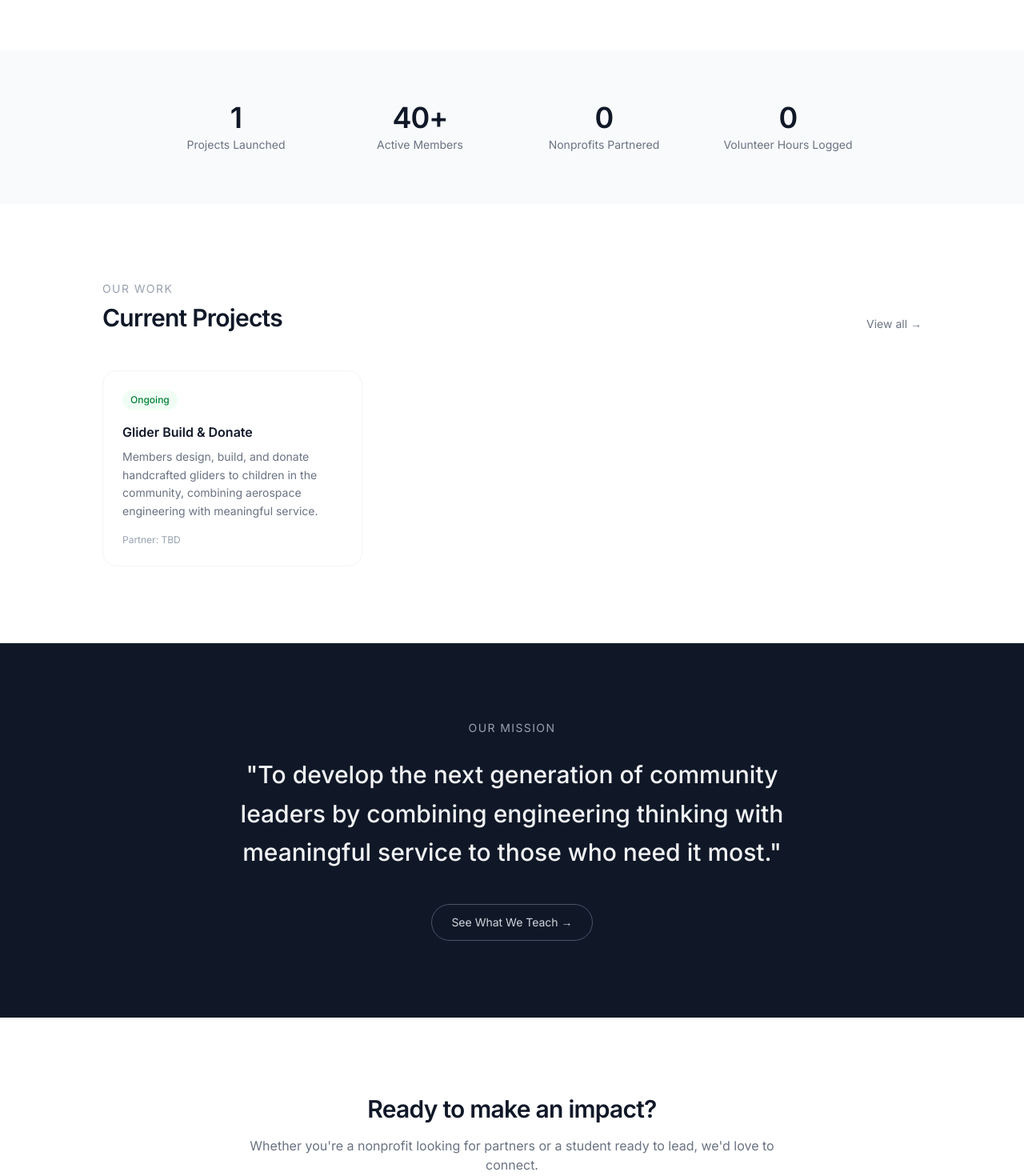
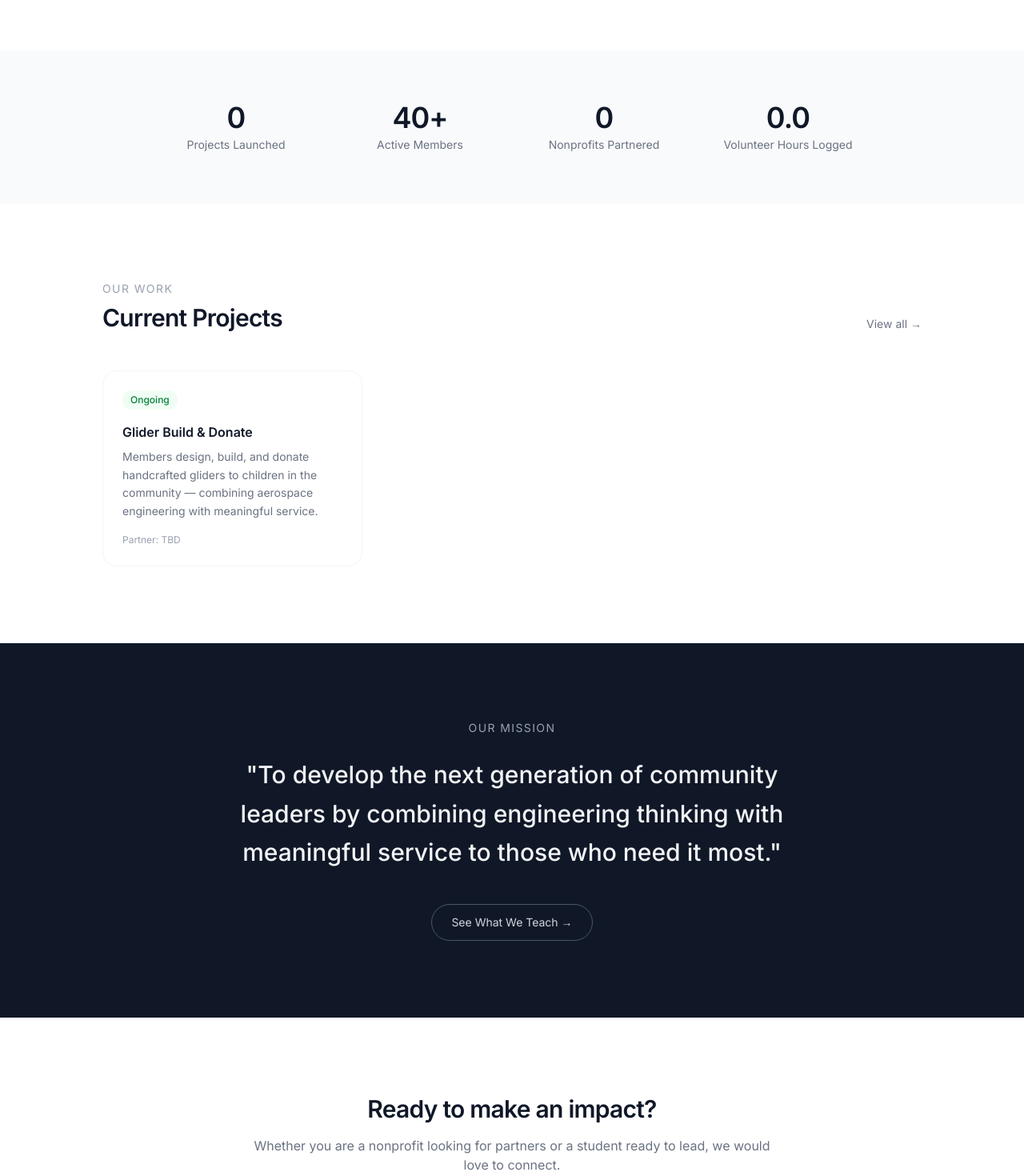
Before and after one commit to Aerosolve-Interactive/whsaec, a Next.js app: page / in a window 1280 px wide. Shown: the part 600-2070 px from the top of the page at 80% size. Built offline with nearby package versions, Linux system fonts and the light colour scheme; no server answers; the database is empty.

Commit message:
dynamic homepage stats

```diff
--- a/app/page.tsx
+++ b/app/page.tsx
@@ -1,22 +1,35 @@
 import Link from 'next/link'
+import { createClient } from '@/lib/supabase/server'
 
-const stats = [
-  { value: '1', label: 'Projects Launched' },
-  { value: '40+', label: 'Active Members' },
-  { value: '0', label: 'Nonprofits Partnered' },
-  { value: '0', label: 'Volunteer Hours Logged' },
-]
-
-const projects = [
+const projectsList = [
   {
     title: 'Glider Build & Donate',
-    description: 'Members design, build, and donate handcrafted gliders to children in the community, combining aerospace engineering with meaningful service.',
+    description: 'Members design, build, and donate handcrafted gliders to children in the community — combining aerospace engineering with meaningful service.',
     status: 'Ongoing',
     partner: 'TBD',
   },
 ]
 
-export default function Home() {
+export default async function Home() {
+  const supabase = await createClient()
+
+  const [hoursRes, membersRes, projectsRes] = await Promise.all([
+    supabase.from('volunteer_hours').select('hours').eq('verified', true),
+    supabase.from('profiles').select('id'),
+    supabase.from('projects').select('id'),
+  ])
+
+  const totalVerifiedHours = (hoursRes.data ?? []).reduce((sum, h) => sum + Number(h.hours), 0)
+  const totalMembers = membersRes.data?.length ?? 0
+  const totalProjects = projectsRes.data?.length ?? 0
+
+  const stats = [
+    { value: totalProjects.toString(), label: 'Projects Launched' },
+    { value: '40+', label: 'Active Members' },
+    { value: '0', label: 'Nonprofits Partnered' },
+    { value: totalVerifiedHours.toFixed(1), label: 'Volunteer Hours Logged' },
+  ]
+
   return (
     <main className="min-h-screen bg-white text-gray-900">
 
@@ -29,10 +42,7 @@ export default function Home() {
             <Link href="/curriculum" className="hover:text-gray-900 transition-colors">Curriculum</Link>
             <Link href="/contact" className="hover:text-gray-900 transition-colors">Contact</Link>
           </div>
-          <Link
-            href="/login"
-            className="text-sm bg-gray-900 text-white px-4 py-2 rounded-full hover:bg-gray-700 transition-colors"
-          >
+          <Link href="/login" className="text-sm bg-gray-900 text-white px-4 py-2 rounded-full hover:bg-gray-700 transition-colors">
             Member Portal
           </Link>
         </div>
@@ -55,16 +65,10 @@ export default function Home() {
             a full community service program powered by aerospace and engineering.
           </p>
           <div className="flex flex-col sm:flex-row items-center justify-center gap-4">
-            <Link
-              href="/projects"
-              className="bg-gray-900 text-white px-6 py-3 rounded-full text-sm font-medium hover:bg-gray-700 transition-colors"
-            >
+            <Link href="/projects" className="bg-gray-900 text-white px-6 py-3 rounded-full text-sm font-medium hover:bg-gray-700 transition-colors">
               View Our Projects
             </Link>
-            <Link
-              href="/contact"
-              className="text-gray-600 px-6 py-3 rounded-full text-sm font-medium border border-gray-200 hover:border-gray-400 transition-colors"
-            >
+            <Link href="/contact" className="text-gray-600 px-6 py-3 rounded-full text-sm font-medium border border-gray-200 hover:border-gray-400 transition-colors">
               Partner With Us
             </Link>
           </div>
@@ -96,16 +100,11 @@ export default function Home() {
             </Link>
           </div>
           <div className="grid md:grid-cols-3 gap-6">
-            {projects.map((project) => (
-              <div
-                key={project.title}
-                className="border border-gray-100 rounded-2xl p-6 hover:border-gray-300 transition-colors"
-              >
+            {projectsList.map((project) => (
+              <div key={project.title} className="border border-gray-100 rounded-2xl p-6 hover:border-gray-300 transition-colors">
                 <div className="flex items-center justify-between mb-4">
                   <span className={`text-xs px-2.5 py-1 rounded-full font-medium ${
-                    project.status === 'Ongoing'
-                      ? 'bg-green-50 text-green-700'
-                      : 'bg-gray-100 text-gray-500'
+                    project.status === 'Ongoing' ? 'bg-green-50 text-green-700' : 'bg-gray-100 text-gray-500'
                   }`}>
                     {project.status}
                   </span>
@@ -128,10 +127,7 @@ export default function Home() {
             engineering thinking with meaningful service to those who need it most."
           </blockquote>
           <div className="mt-10">
-            <Link
-              href="/curriculum"
-              className="inline-block border border-gray-600 text-gray-300 px-6 py-3 rounded-full text-sm hover:border-gray-400 hover:text-white transition-colors"
-            >
+            <Link href="/curriculum" className="inline-block border border-gray-600 text-gray-300 px-6 py-3 rounded-full text-sm hover:border-gray-400 hover:text-white transition-colors">
               See What We Teach →
             </Link>
           </div>
@@ -143,13 +139,10 @@ export default function Home() {
         <div className="max-w-2xl mx-auto text-center">
           <h2 className="text-3xl font-semibold tracking-tight mb-4">Ready to make an impact?</h2>
           <p className="text-gray-500 mb-8">
-            Whether you're a nonprofit looking for partners or a student ready to lead,
-            we'd love to connect.
+            Whether you are a nonprofit looking for partners or a student ready to lead,
+            we would love to connect.
           </p>
-          <Link
-            href="/contact"
-            className="inline-block bg-gray-900 text-white px-8 py-3.5 rounded-full text-sm font-medium hover:bg-gray-700 transition-colors"
-          >
+          <Link href="/contact" className="inline-block bg-gray-900 text-white px-8 py-3.5 rounded-full text-sm font-medium hover:bg-gray-700 transition-colors">
             Get in Touch
           </Link>
         </div>
@@ -158,7 +151,7 @@ export default function Home() {
       {/* FOOTER */}
       <footer className="border-t border-gray-100 py-10 px-6">
         <div className="max-w-5xl mx-auto flex flex-col md:flex-row items-center justify-between gap-4 text-sm text-gray-400">
-          <span>© 2025 Wakeland High School AEC. All rights reserved.</span>
+          <span>2025 Wakeland High School AEC. All rights reserved.</span>
           <div className="flex gap-6">
             <Link href="/projects" className="hover:text-gray-600 transition-colors">Projects</Link>
             <Link href="/curriculum" className="hover:text-gray-600 transition-colors">Curriculum</Link>
```
